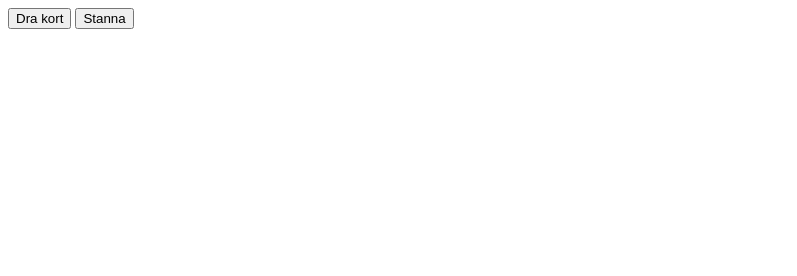
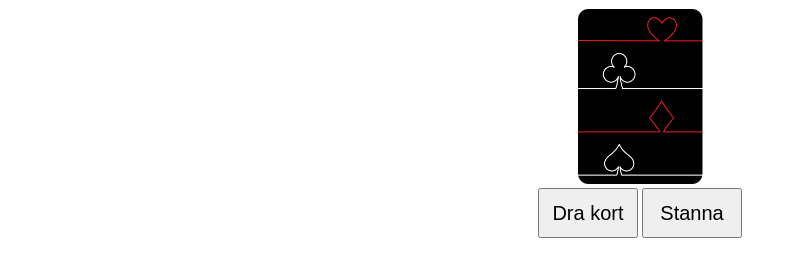
Before and after one commit to Karlgit13/grupparbete-test, a plain HTML site: page index.html in a window 1280 px wide. Shown: the whole page, without its empty margins (0-797 px from the left). Drawn offline with Linux system fonts and the light colour scheme.

Commit message:
style-css

```diff
--- a/index.html
+++ b/index.html
@@ -11,7 +11,9 @@
 
 <body>
     <div id="player-hand"></div>
-    <div id="dealer-hand"></div>
+    <div id="dealer-hand">
+        <img id="hidden" src="assets/cards/back_dark.png">
+    </div>
     <div id="player-points"></div>
     <div id="dealer-points"></div>
 
--- a/styles.css
+++ b/styles.css
@@ -0,0 +1,22 @@
+body {
+    font-family: 'Gill Sans', 'Gill Sans MT', Calibri, 'Trebuchet MS', sans-serif;
+    text-align: center;
+}
+
+#dealer-hand img {
+    height: 175px;
+    width: 125px;
+    margin: 1px;
+}
+
+#your-hand img {
+    height: 175px;
+    width: 125px;
+    margin: 1px;
+}
+
+button {
+    width: 100px;
+    height: 50px;
+    font-size: 20px;
+}
```
